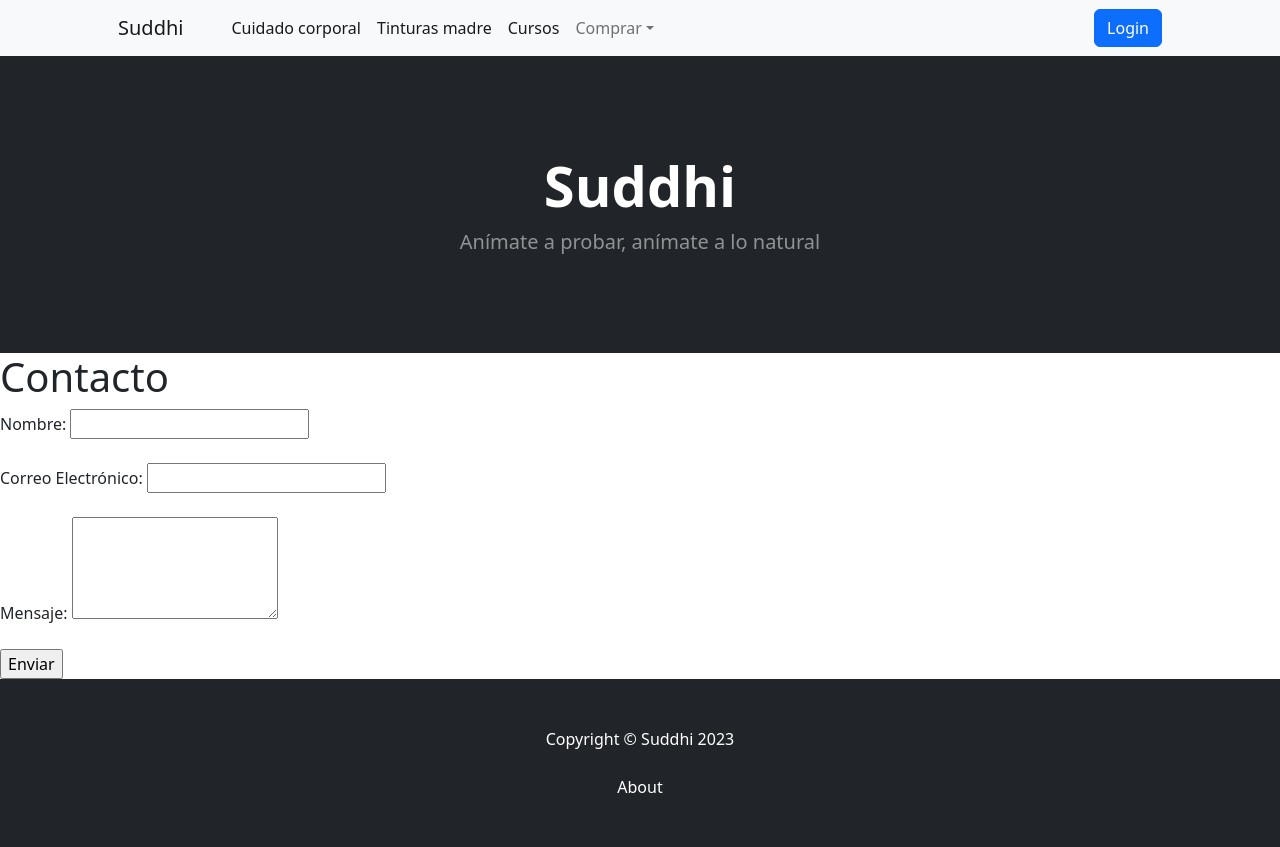
After one commit to MarcoLapietra/TrabajoFinalCoder, a Django app: page /contacto/ in a window 1280 px wide. The commit adds this page. Run offline with Django 4.2, Linux system fonts and the light colour scheme; some libraries are stand-ins or nearby versions.

Commit message:
4to commit, se agregan about y otras funciones al modelo Cliente

```diff
--- a/PaginaSuddhi/models.py
+++ b/PaginaSuddhi/models.py
@@ -8,6 +8,7 @@ class Cliente(models.Model):
     nombre = models.CharField(max_length=50)
     telefono= models.IntegerField()
     direccion=models.TextField()
+    email=models.EmailField(default=None)
 
     def __str__(self):
         return self.nombre
--- /dev/null
+++ b/PaginaSuddhi/templates/contacto.html
@@ -0,0 +1,35 @@
+{% extends 'padre.html' %}
+
+
+
+{% block contenidoQueCambia %}
+
+
+<html lang="es">
+<head>
+    <meta charset="UTF-8">
+    <title>Contacto</title>
+</head>
+<body>
+    <h1>Contacto</h1>
+
+    <form method="post" action="{% url 'Contacto' %}">
+        {% csrf_token %}
+
+        <label for="nombre">Nombre:</label>
+        <input type="text" id="nombre" name="nombre" required><br><br>
+
+        <label for="correo">Correo Electrónico:</label>
+        <input type="email" id="correo" name="correo" required><br><br>
+
+        <label for="mensaje">Mensaje:</label>
+        <textarea id="mensaje" name="mensaje" rows="4" required></textarea><br><br>
+
+        <input type="submit" value="Enviar">
+    </form>
+</body>
+</html>
+
+
+
+{% endblock contenidoQueCambia %}
--- a/PaginaSuddhi/templates/navbar.html
+++ b/PaginaSuddhi/templates/navbar.html
@@ -25,15 +25,16 @@
                     </ul>
                 </li>
             </ul>
-            {% if user.is_authenticated %}
+
+        {% if user.is_authenticated %}
             {% if url_avatar %}
                 <img src="{{url_avatar}}" height="30px" alt="avatar">
             {% endif %}
             <p>Bienvenido {{user.username}}</p>
             <a class="btn btn-primary" href="{% url 'Logout' %}">Logout</a>
         {% else %}
-        <a class="btn btn-primary" href="{% url 'Registrar' %}">Registro</a>
             <a class="btn btn-primary" href="{% url 'Login' %}">Login</a>
         {% endif %}
+
     </div>
 </nav>
--- a/PaginaSuddhi/templates/padre.html
+++ b/PaginaSuddhi/templates/padre.html
@@ -38,7 +38,9 @@
 
         <!-- Footer-->
         <footer class="py-5 bg-dark">
-            <div class="container"><p class="m-0 text-center text-white">Copyright &copy; Your Website 2023</p></div>
+            <div class="container"><p class="m-0 text-center text-white">Copyright &copy; Suddhi 2023</p></div>
+            <li class="nav-item"><a class="nav-link active text-white text-center" aria-current="page" href="{% url 'About' %}">About</a></li>
+
         </footer>
         <!-- Bootstrap core JS-->
         <script src="https://cdn.jsdelivr.net/npm/bootstrap@5.2.3/dist/js/bootstrap.bundle.min.js"></script>
--- a/PaginaSuddhi/urls.py
+++ b/PaginaSuddhi/urls.py
@@ -15,8 +15,11 @@ urlpatterns = [
     path('list_prod', list_prod, name ="ListProd"),
     path('login/', loginView, name="Login"),
     path('register/', register, name="Registrar"),
-    path('logout/', LogoutView.as_view(template_name="logout.html"), name="Logout"),
+    path('logout/', LogoutView.as_view(template_name="inicio.html"), name="Logout"),
     path('editar-pefil/', editar_perfil, name="EditarPefil"),
     path('agregar-avatar/', agregar_avatar, name="AgregarAvatar"),
+    path('about/', about, name="About"),
+    path('contacto/', contacto, name="Contacto"),
+
 
 ]
--- a/PaginaSuddhi/views.py
+++ b/PaginaSuddhi/views.py
@@ -37,7 +37,17 @@ def cursos(req):
 def todos_productos(req):
     return render(req,"vista_productos.html")
 
+def about(req):
+    return render(req,"about.html")
 
+
+def contacto(req):
+    return render(req,"contacto.html")
+
+
+
+
+#Login
 
 
 def loginView(req):
@@ -105,6 +115,44 @@ def editar_perfil(req):
         miFormulario = UserEditForm(instance=usuario)
         return render(req, "editarPerfil.html", {"miFormulario": miFormulario})
 
+def crea_cliente(req):
+
+    if req.method == 'POST':
+
+        info = req.POST
+
+        miFormulario = ClienteFormulario({
+            "nombre": info["nombre"],
+            "apellido": info["apellido"],
+            "email": info["email"]
+        })
+        userForm = UserCreationForm({
+            "username": info["username"],
+            "password1": info["password1"],
+            "password2": info["password2"]
+        })
+
+        if miFormulario.is_valid() and userForm.is_valid():
+
+            data = miFormulario.cleaned_data
+            data.update(userForm.cleaned_data)
+
+            user = User(username=data["username"])
+            user.set_password(data["password1"])
+            user.save()
+
+            estudiante = Cliente(nombre=data["nombre"], apellido=data["apellido"], email=data["email"], user=user)
+            estudiante.save()
+
+            return render(req, "inicio.html", {"mensaje": "Estudiante creado con éxito!"})
+    else:
+
+        miFormulario = ClienteFormulario()
+        userForm = UserCreationForm()
+        return render(req, "registro.html", {"miFormulario": miFormulario, "userForm": userForm})
+
+
+
 def agregar_avatar(req):
 
     if req.method == 'POST':
@@ -124,4 +172,5 @@ def agregar_avatar(req):
     else:
         miFormulario = AvatarFormulario()
         return render(req, "agregarAvatar.html", {"miFormulario": miFormulario})
+
         return render(req, "registro.html", {"miFormulario": miFormulario})
```
Also changed, not shown: PaginaSuddhi/forms.py (+14 -1 lines), PaginaSuddhi/templates/about.html (added, +12 -0 lines), PaginaSuddhi/migrations/0002_cliente_email_avatar.py (added), db.sqlite3.
